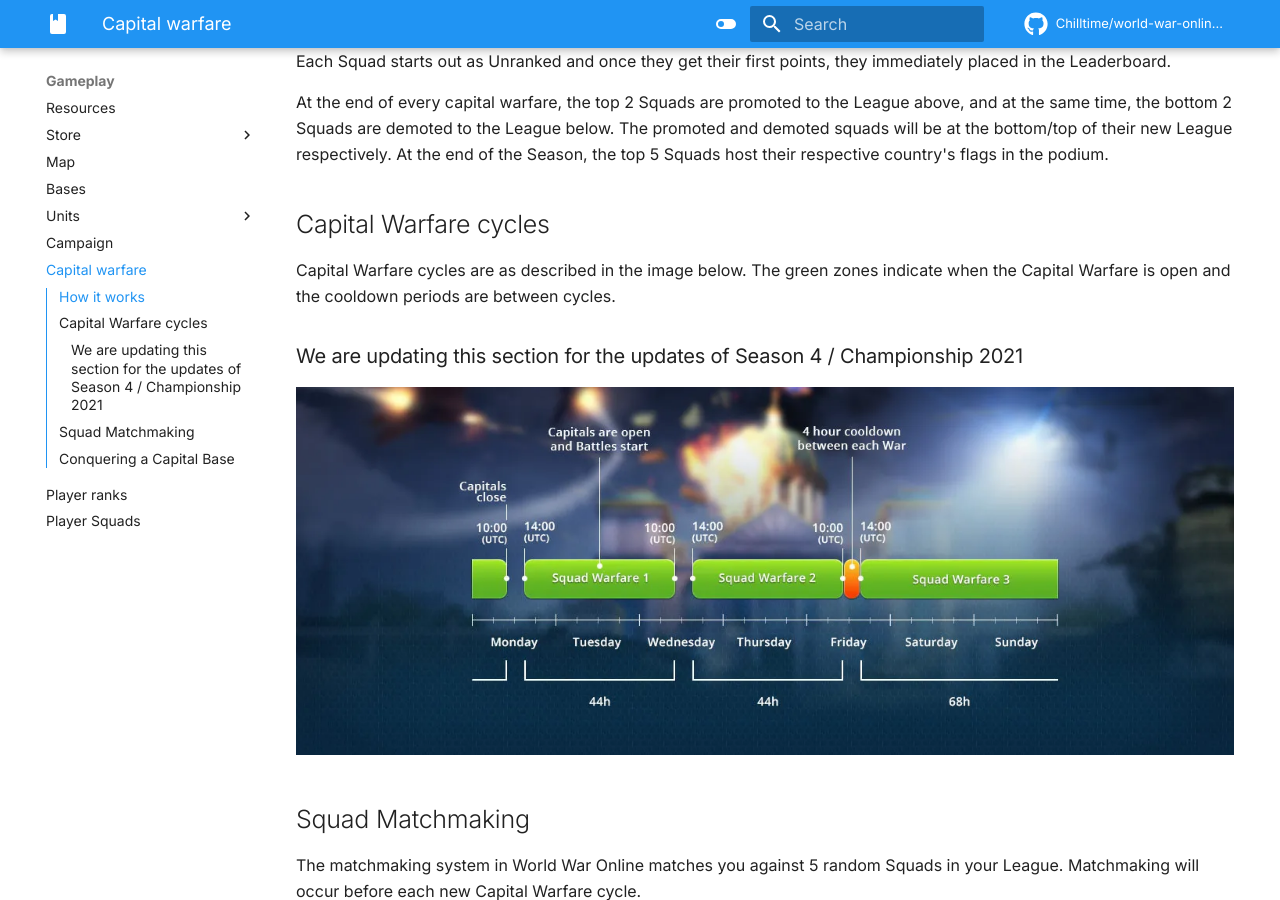
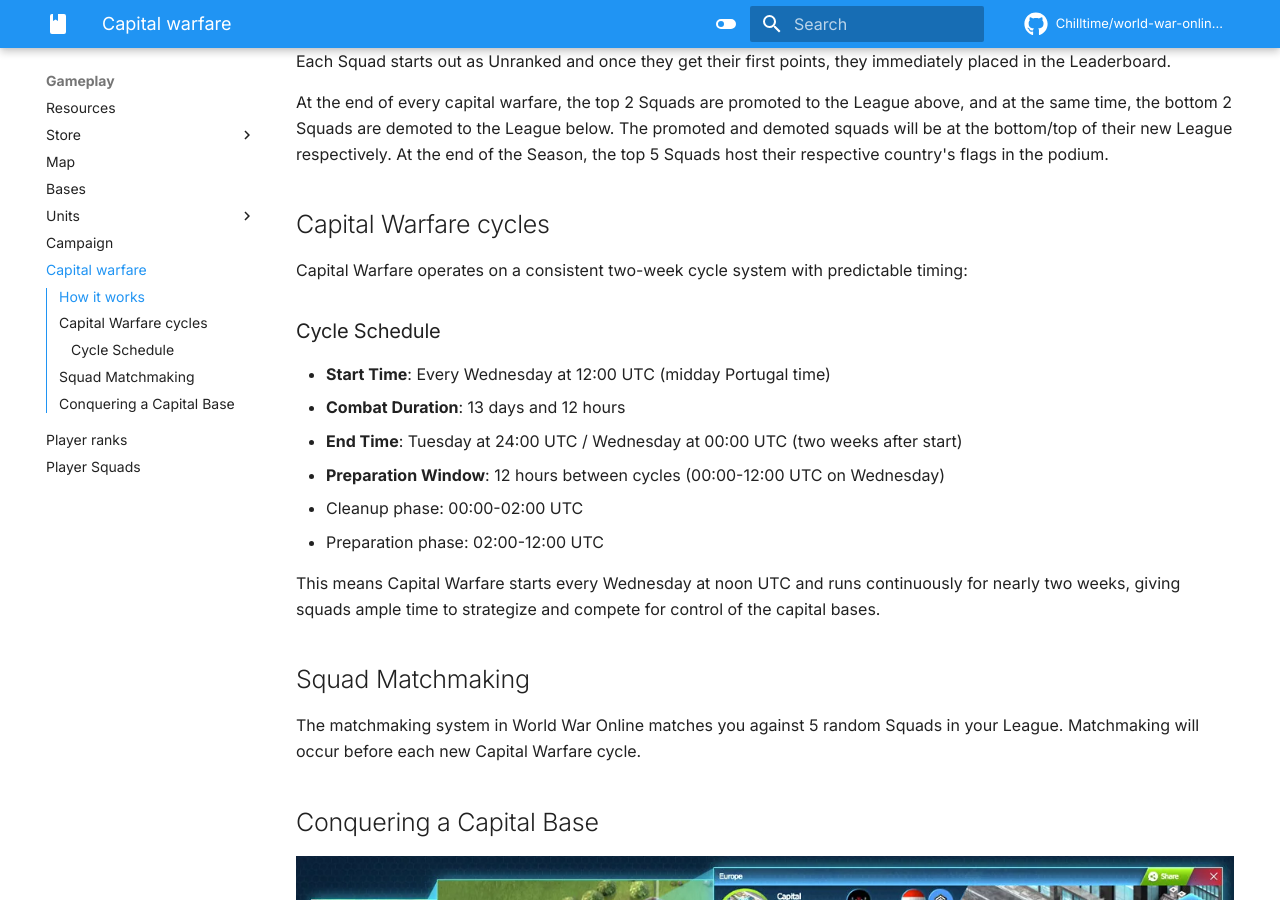
Before and after one commit to Chilltime/world-war-online-guides, an MkDocs documentation site: the page built from docs/guides/capital-warfare.md, in a window 1280 px wide and 900 px high, scrolled down 1422 px. Built offline with MkDocs 1.6.1 and Material for MkDocs 9.7.7, drawn with Linux system fonts in a browser that asks for light colours; comment, search, counter and statistics services are not loaded.

Commit message:
Docs: Update Capital Warfare cycle schedule to two-week system (#12)
Updates the Capital Warfare documentation to reflect the new consistent two-week cycle system implemented in the game.

Changes:
- Replaced outdated cycle information with new two-week system details
- Added specific timing: Wednesday 12:00 UTC start, 13 days 12 hours duration
- Documented preparation window (00:00-12:00 UTC) with cleanup and prep phases
- Removed reference to alternating odd/even cycle system
- Removed outdated "Season 4" placeholder text

References game repo PR: Chilltime/world-war-online-webapp#2128

```diff
--- a/docs/guides/capital-warfare.md
+++ b/docs/guides/capital-warfare.md
@@ -24,12 +24,18 @@ host their respective country's flags in the podium.
 
 ## Capital Warfare cycles
 
-Capital Warfare cycles are as described in the image below. The green zones indicate when the
-Capital Warfare is open and the cooldown periods are between cycles.
+Capital Warfare operates on a consistent two-week cycle system with predictable timing:
 
-### We are updating this section for the updates of Season 4 / Championship 2021
+### Cycle Schedule
 
-![Capital Warfare - Timings](../assets/images/squad_wars_schedule.webp "Capital Warfare - Timings")
+- **Start Time**: Every Wednesday at 12:00 UTC (midday Portugal time)
+- **Combat Duration**: 13 days and 12 hours
+- **End Time**: Tuesday at 24:00 UTC / Wednesday at 00:00 UTC (two weeks after start)
+- **Preparation Window**: 12 hours between cycles (00:00-12:00 UTC on Wednesday)
+  - Cleanup phase: 00:00-02:00 UTC
+  - Preparation phase: 02:00-12:00 UTC
+
+This means Capital Warfare starts every Wednesday at noon UTC and runs continuously for nearly two weeks, giving squads ample time to strategize and compete for control of the capital bases.
 
 ## Squad Matchmaking
 
```
